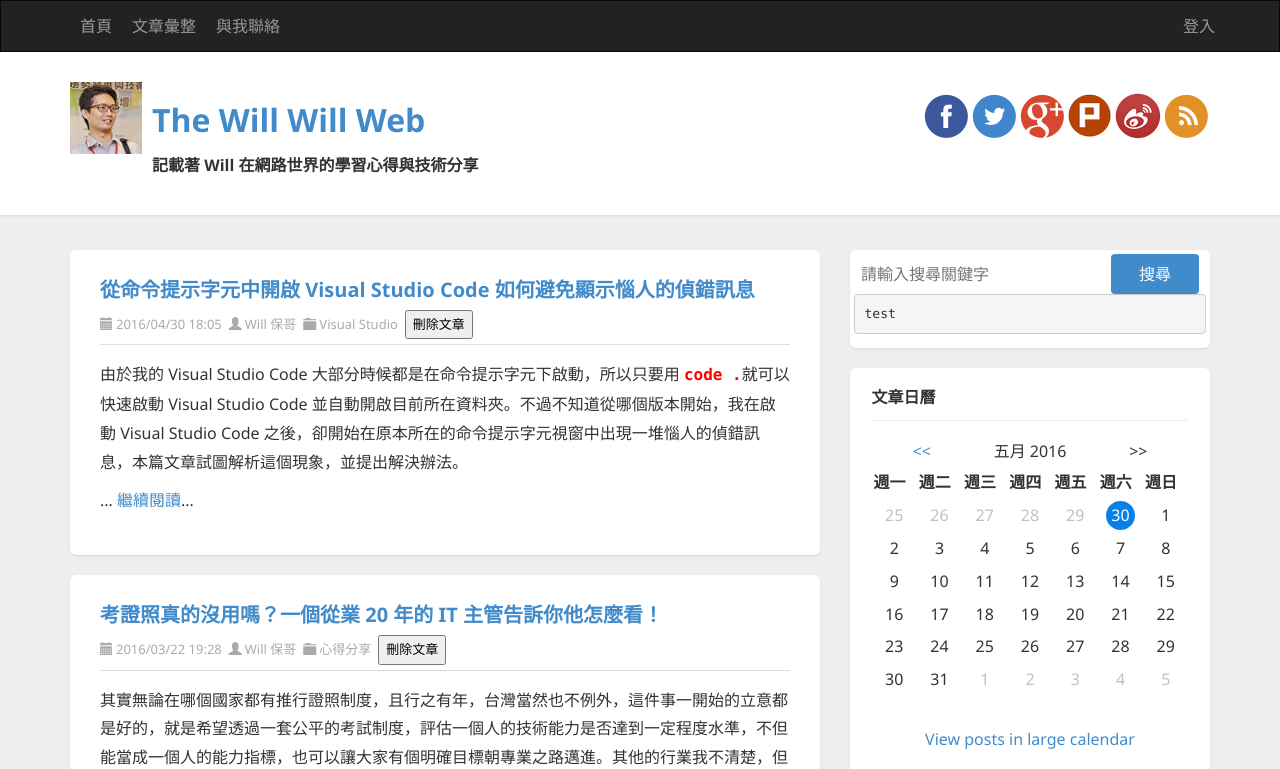
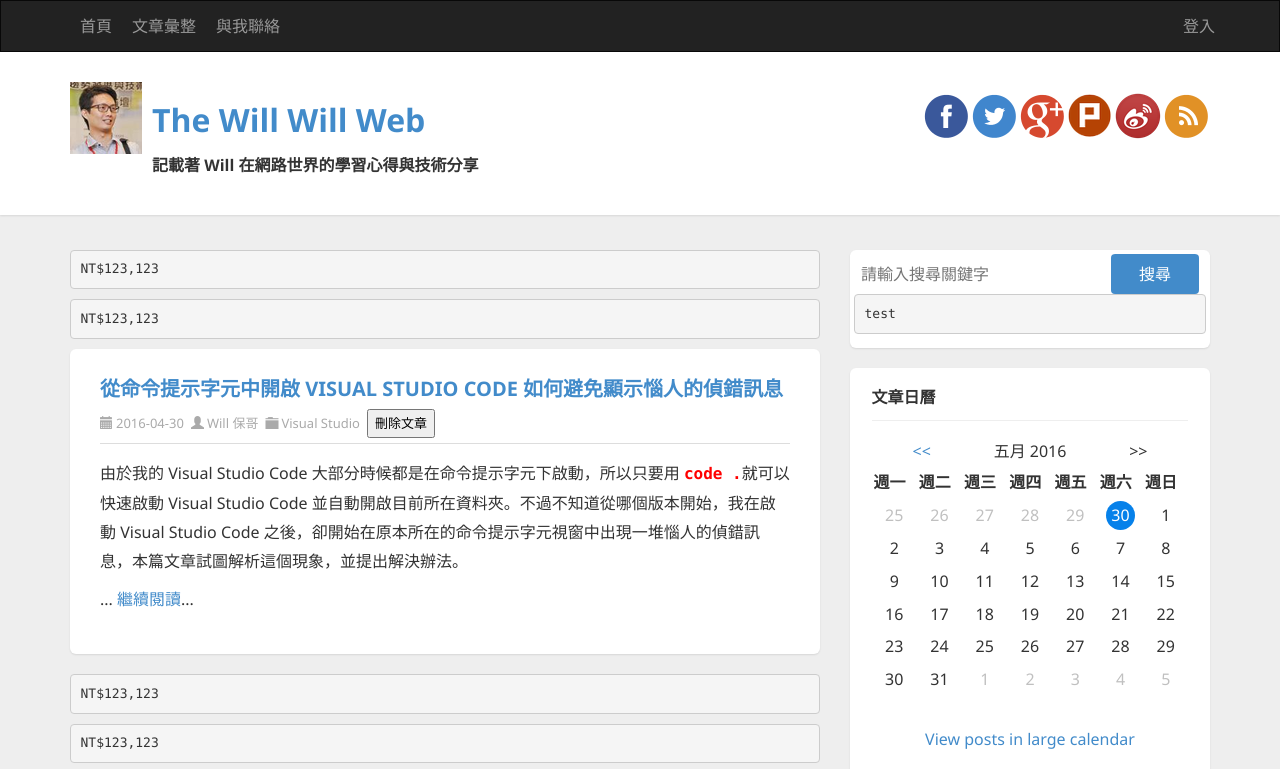
Before and after one commit to Christine590/demo, an Angular app in the folder angular_cub/: page / in a window 1280 px wide. Shown: the top 769 px of the page. Built offline with nearby package versions, Linux system fonts and the light colour scheme.

Commit message:
內建 Pipe 元件用法

```diff
--- a/angular_cub/src/app/article/article.component.html
+++ b/angular_cub/src/app/article/article.component.html
@@ -1,10 +1,13 @@
+<pre>{{ 123123 | currency:'TWD':'NT$':'1.0-0' }}</pre>
+<pre>NT${{ 123123 | number }}</pre>
+
 <article class="post" id="post{{i}}">
   <header class="post-header">
     <h2 class="post-title">
-      <a [href]="item.href">{{ item.title }}</a>
+      <a [href]="item.href">{{ item.title|uppercase }}</a>
     </h2>
     <div class="post-info clearfix">
-      <span class="post-date"><i class="glyphicon glyphicon-calendar"></i>{{item.date}}</span>
+      <span class="post-date"><i class="glyphicon glyphicon-calendar"></i>{{item.date|date:'yyyy-MM-dd'}}</span>
       <span class="post-author"><i class="glyphicon glyphicon-user"></i><a
            href="http://blog.miniasp.com/author/will.aspx">{{item.author}}</a></span>
       <span class="post-category"><i class="glyphicon glyphicon-folder-close"></i><a
```
